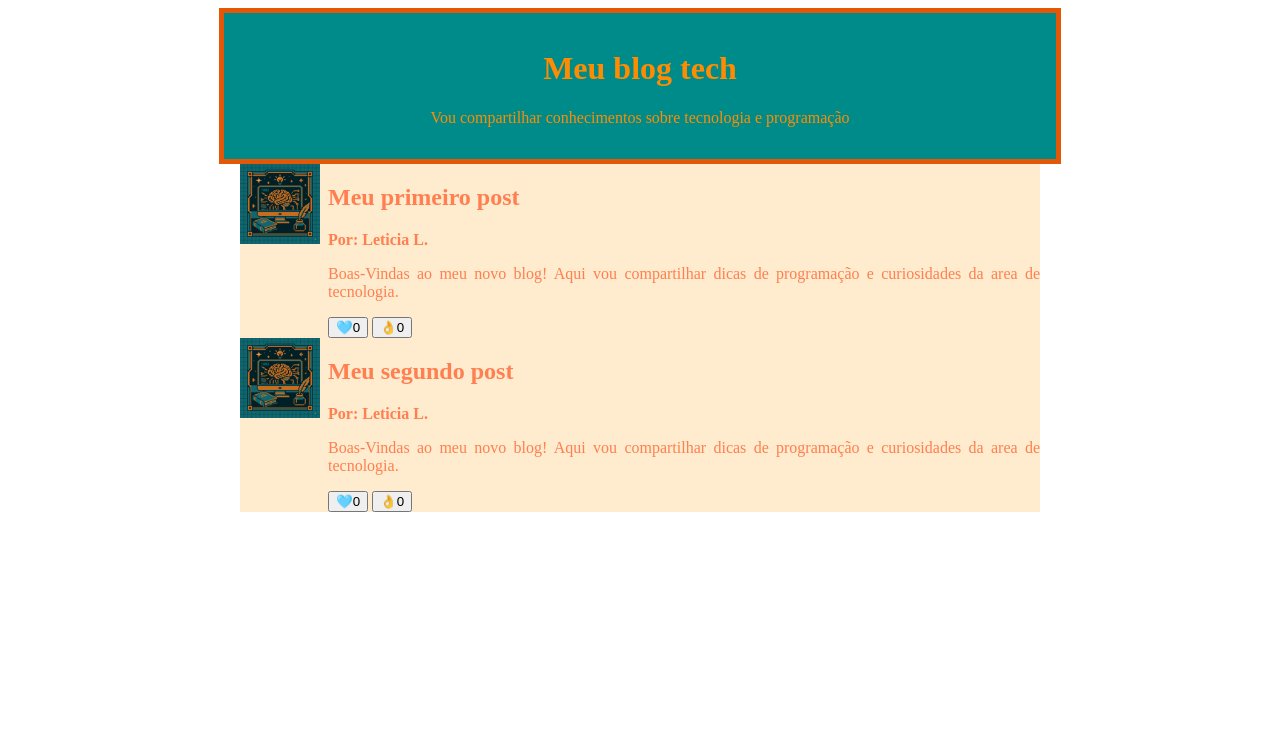
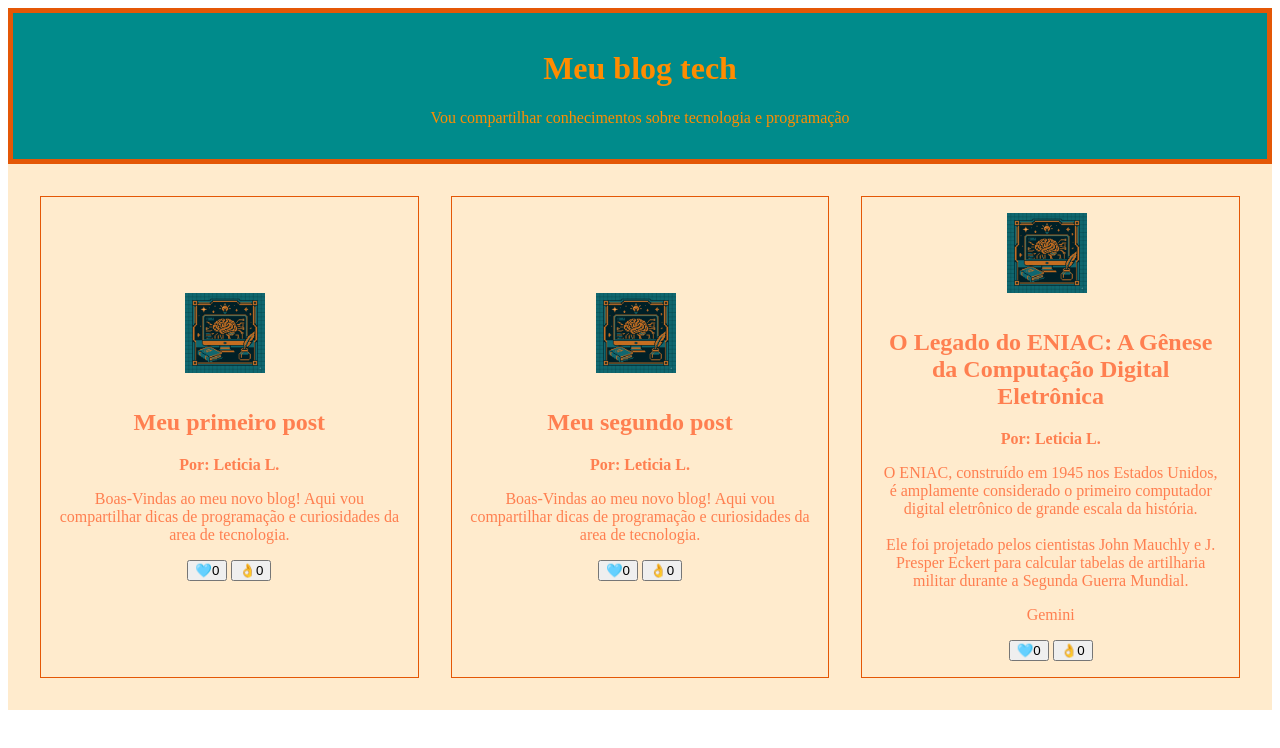
Before and after one commit to LeticiaLS26/Primeiro-Site, a plain HTML site: page index.html in a window 1280 px wide. Drawn offline with Linux system fonts and the light colour scheme.

Commit message:
250826-1

```diff
--- a/index.html
+++ b/index.html
@@ -44,6 +44,25 @@
 
         </div>
     </article>
+
+    <article>
+        <img src="imagem2_blog.png" alt="Logotipo conceitual de tecnologia e educação:">
+
+        <div>
+            <h2>O Legado do ENIAC: A Gênese da Computação Digital Eletrônica</h2>
+            <p class = "artigo-autor"> Por: Leticia L.</p>
+            <p>O ENIAC, construído em 1945 nos Estados Unidos, é amplamente considerado o primeiro computador digital eletrônico de grande escala da história.
+
+            <br><br>Ele foi projetado pelos cientistas John Mauchly e J. Presper Eckert para calcular tabelas de artilharia militar durante a Segunda Guerra Mundial.</p>
+
+            <p class="artigo-fonte">Gemini</p>
+
+            <button>🩵<span>0</span></button>
+            <button>👌<span>0</span></button>
+
+        </div>
+    </article>
+
     </main>
 
 </body>
--- a/style.css
+++ b/style.css
@@ -1,8 +1,14 @@
+ body{
+    max-width: 100vw;
+
+
+
+ }
+
  header {
             background-color: darkcyan;
             color: darkorange;
             text-align: center;
-            max-width: 800px;
             margin: 0 auto;
             border: 5px solid #e45706;
             padding: 16px;
@@ -13,8 +19,11 @@
             background-color: blanchedalmond;
             color: coral;
             text-align: center;
-            max-width: 800px;
             margin: 0 auto;
+            padding: 16px;
+
+            display: flex;
+            flex-wrap: wrap;
 
         }
 
@@ -22,6 +31,19 @@
             display: flex;
             text-align: justify;
 
+
+            border: 1px solid #e45706;
+
+            margin: 16px;
+            gap: 16px;
+            padding: 16px;
+
+            flex: 1 1 25%;
+
+            flex-direction: column;
+            align-items: center;
+            text-align: center;
+            justify-content:center;
 
         }
 
```
